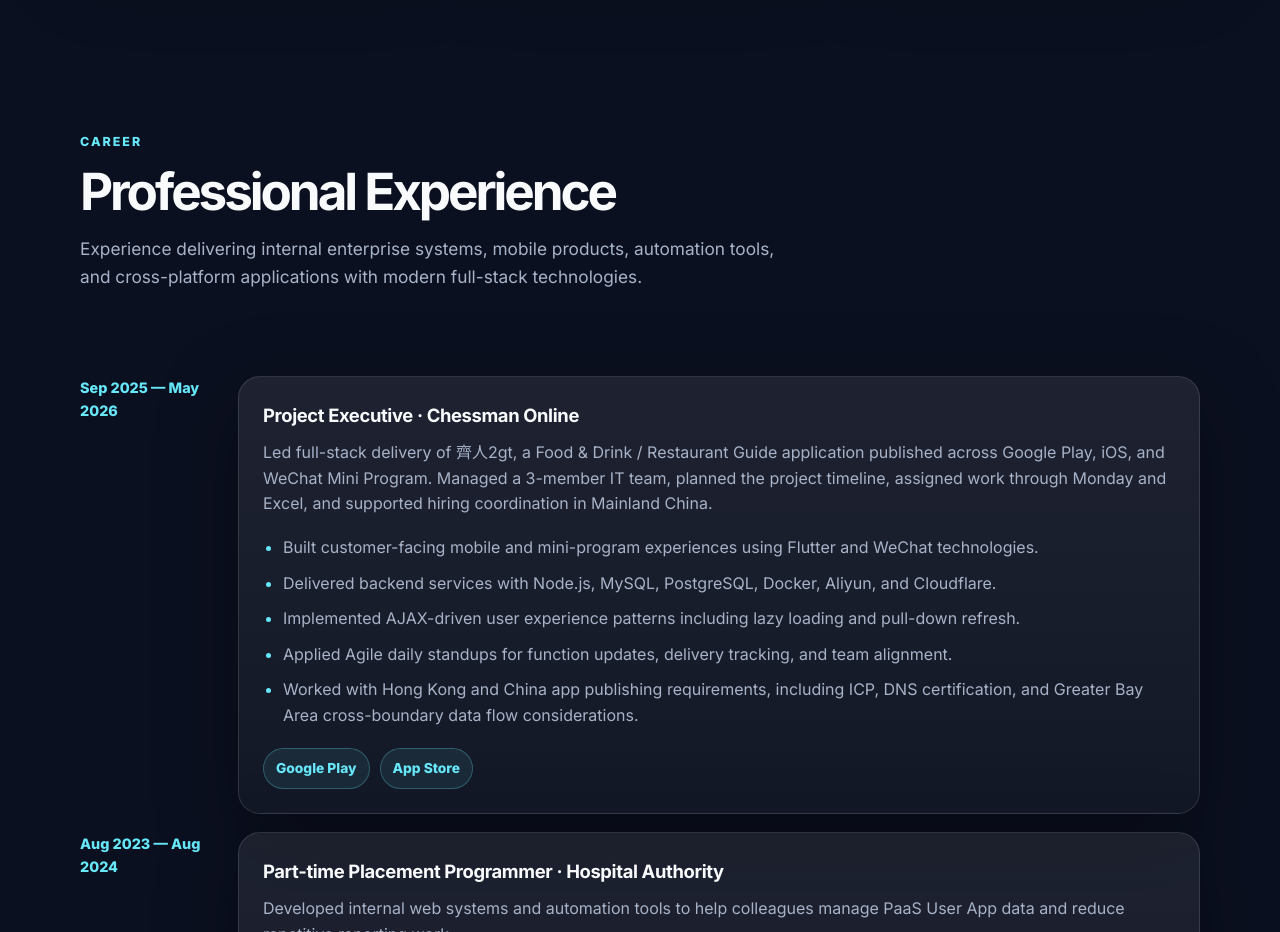
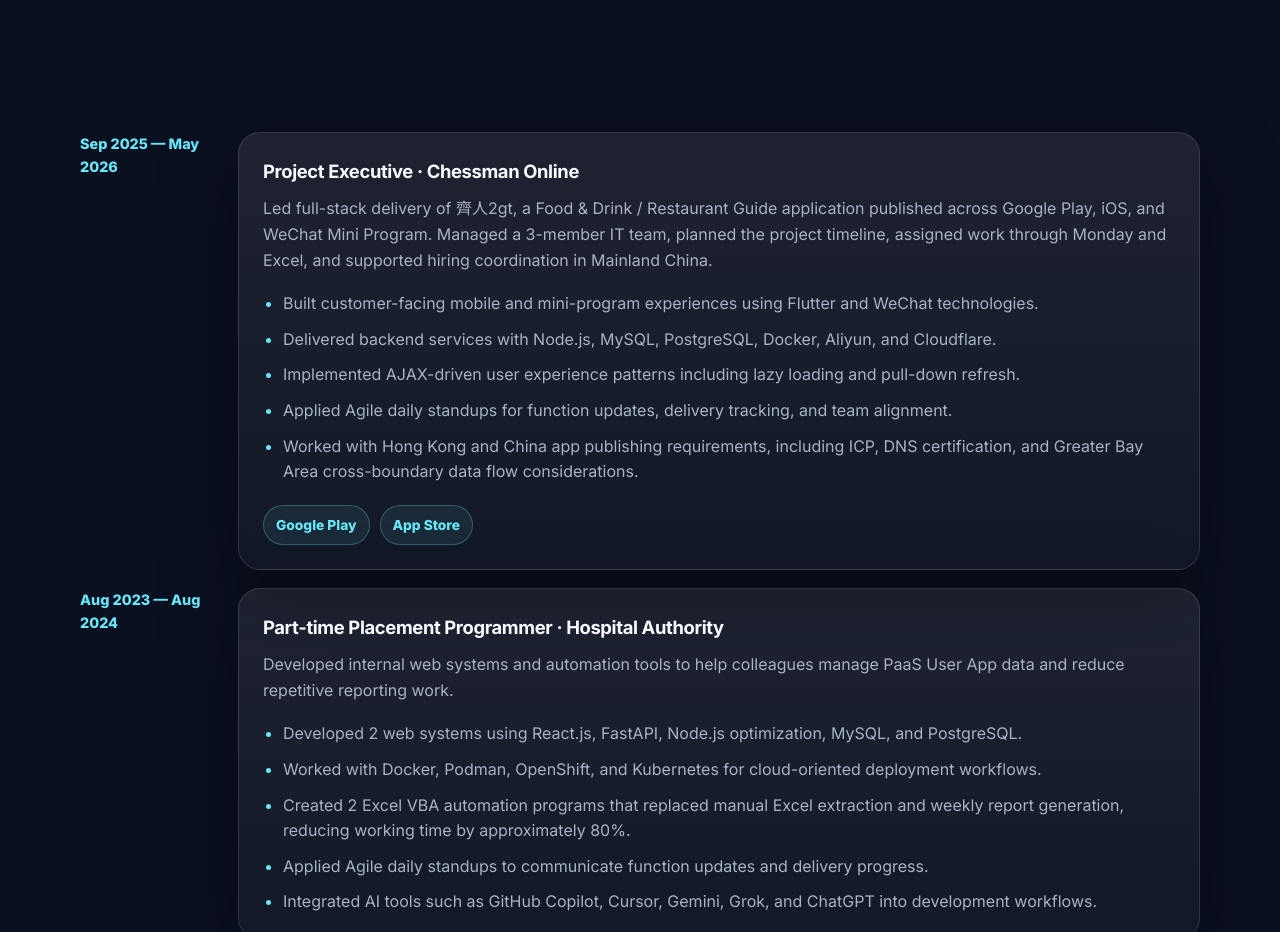
Before and after one commit to antony819/personalWebsite, a plain HTML site: page index.html in a window 1280 px wide. Shown: the part 1540-2472 px from the top of the page. Drawn offline with Linux system fonts and the light colour scheme.

Commit message:
Test(remove experience title)

```diff
--- a/index.html
+++ b/index.html
@@ -78,13 +78,7 @@
 
     <section id="experience" class="section">
       <div class="container experience-layout">
-        <div class="section-heading">
-          <p class="eyebrow">Career</p>
-          <h2>Professional Experience</h2>
-          <p class="section-intro">
-            Experience delivering internal enterprise systems, mobile products, automation tools, and cross-platform applications with modern full-stack technologies.
-          </p>
-        </div>
+
         <div class="timeline">
           <article class="timeline-item">
             <div class="timeline-date">Sep 2025 — May 2026</div>
```
